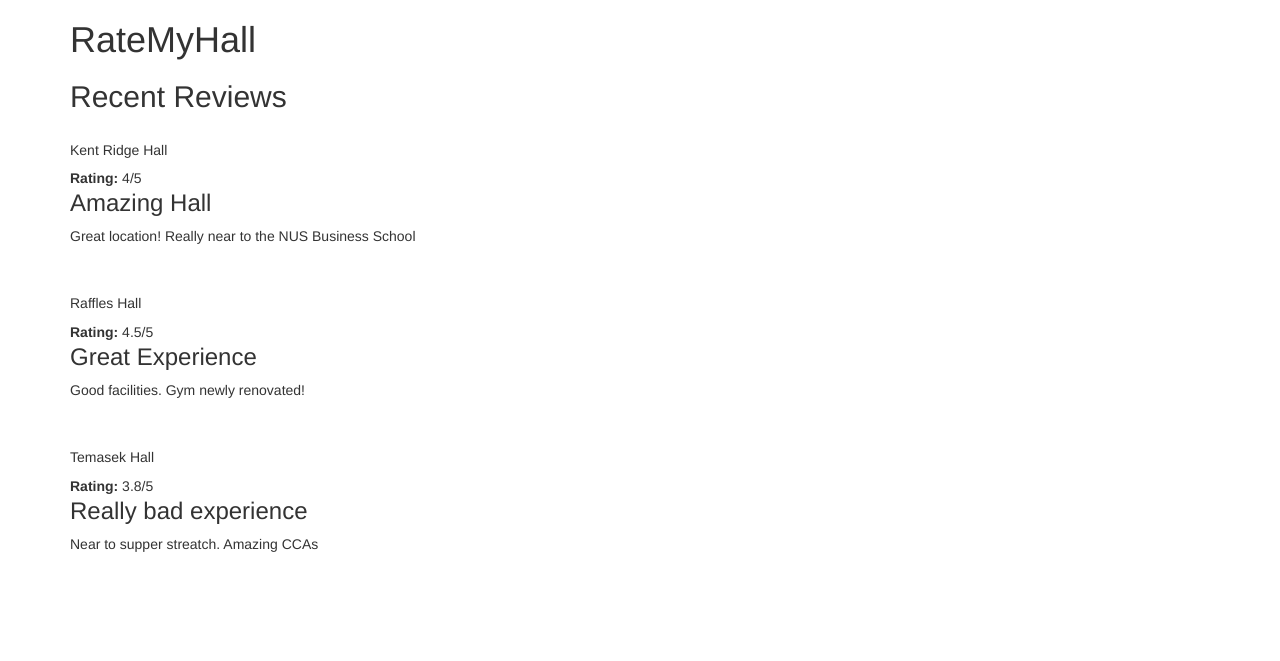
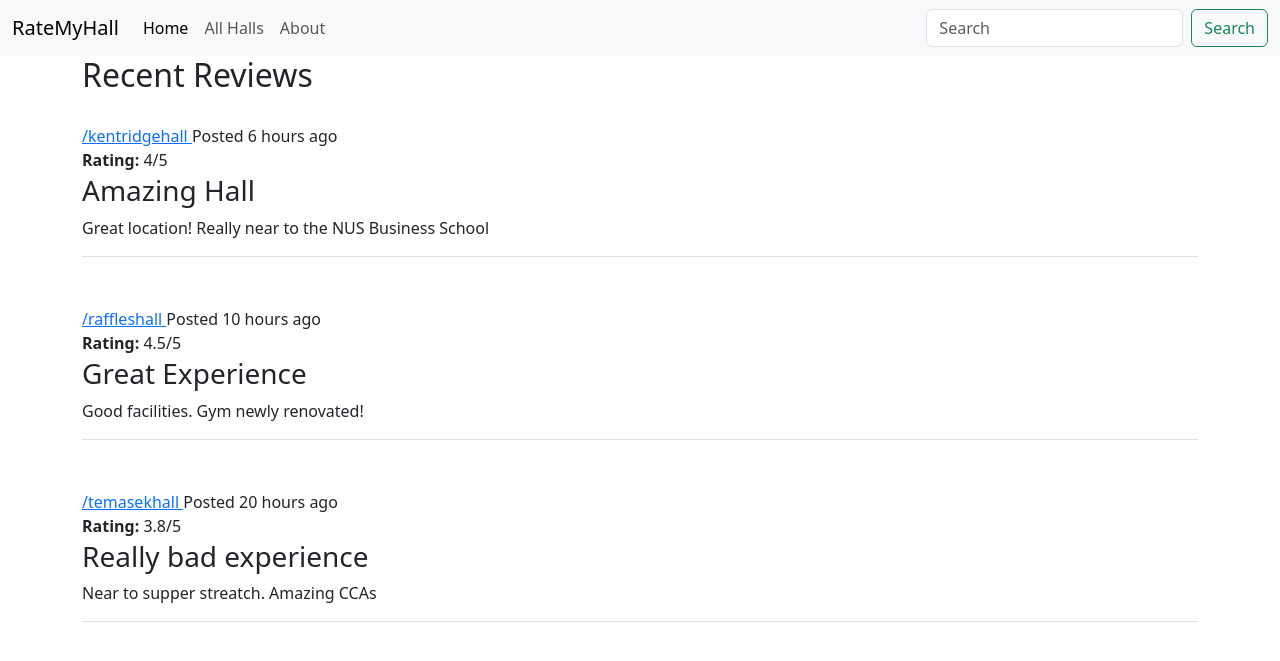
Before and after one commit to bobby-cmyk/rate-my-halls, a Flask app: page / in a window 1280 px wide. Shown: the top 661 px of the page. Run offline with Flask 3, Linux system fonts and the light colour scheme.

Commit message:
added nav bar

```diff
--- a/app.py
+++ b/app.py
@@ -4,19 +4,22 @@
 
 REVIEWS = [{
   'id': 1,
-  'hall': "Kent Ridge Hall",
+  'timestamp': "6",
+  'hall': "kentridgehall",
   'rating': '4/5',
   'title': "Amazing Hall",
   "content": "Great location! Really near to the NUS Business School"
 }, {
   'id': 2,
-  'hall': "Raffles Hall",
+  'timestamp': "10",
+  'hall': "raffleshall",
   'rating': '4.5/5',
   'title': "Great Experience",
   "content": "Good facilities. Gym newly renovated!"
 }, {
   'id': 3,
-  'hall': "Temasek Hall",
+  'timestamp': "20",
+  'hall': "temasekhall",
   'rating': '3.8/5',
   'title': "Really bad experience",
   "content": "Near to supper streatch. Amazing CCAs"
--- a/templates/home.html
+++ b/templates/home.html
@@ -2,19 +2,33 @@
 <html>
   <head>
     <title>Rate My Hall</title>
-    <meta name="viewport" content="width=device-width, initial-scale=1">
-    <link rel="stylesheet" href="https://cdn.jsdelivr.net/npm/bootstrap@3.4.1/dist/css/bootstrap.min.css" integrity="sha384-HSMxcRTRxnN+Bdg0JdbxYKrThecOKuH5zCYotlSAcp1+c8xmyTe9GYg1l9a69psu" crossorigin="anonymous">
+    <meta charset="utf-8">
+    <meta name="viewport" content="width=device-width, initial-scale=1, shrink-to-fit=no">
+
+    <link href="https://cdn.jsdelivr.net/npm/bootstrap@5.3.0-alpha3/dist/css/bootstrap.min.css"
+      rel="stylesheet"
+      integrity="sha384-KK94CHFLLe+nY2dmCWGMq91rCGa5gtU4mk92HdvYe+M/SXH301p5ILy+dN9+nJOZ"
+      crossorigin="anonymous">
 
   </head>
+
   <body>
+    {% include 'nav.html' %}
+
     <div class='container'>
-      <h1>RateMyHall</h1>
       <h2 style='margin-bottom:30px'>Recent Reviews</h2>
-      <div class='border-bottom'>
+      <div>
         {% for review in reviews %}
           {% include 'reviewsitems.html' %}
         {% endfor %}
       </div>
     </div>
+
+    <script src="https://cdn.jsdelivr.net/npm/bootstrap@5.3.0-alpha3/dist/js/bootstrap.bundle.min.js" integrity="sha384-ENjdO4Dr2bkBIFxQpeoTz1HIcje39Wm4jDKdf19U8gI4ddQ3GYNS7NTKfAdVQSZe" crossorigin="anonymous">
+    </script>
+
+    <script src="https://cdn.jsdelivr.net/npm/@popperjs/core@2.11.7/dist/umd/popper.min.js" integrity="sha384-zYPOMqeu1DAVkHiLqWBUTcbYfZ8osu1Nd6Z89ify25QV9guujx43ITvfi12/QExE" crossorigin="anonymous">
+    </script>
+
   </body>
 </html>
--- /dev/null
+++ b/templates/nav.html
@@ -0,0 +1,26 @@
+<nav class="navbar navbar-expand-lg bg-body-tertiary">
+  <div class="container-fluid">
+    <a class="navbar-brand" href="#">RateMyHall</a>
+    <button class="navbar-toggler" type="button" data-bs-toggle="collapse" data-bs-target="#navbarSupportedContent" aria-controls="navbarSupportedContent" aria-expanded="false" aria-label="Toggle navigation">
+      <span class="navbar-toggler-icon"></span>
+    </button>
+    <div class="collapse navbar-collapse" id="navbarSupportedContent">
+      <ul class="navbar-nav me-auto mb-2 mb-lg-0">
+        <li class="nav-item">
+          <a class="nav-link active" aria-current="page" href="#">Home</a>
+        </li>
+        <li class="nav-item">
+          <a class="nav-link" href="#">All Halls</a>
+        </li>
+        <li class="nav-item">
+          <a class="nav-link" href="#">About</a>
+        </li>
+
+      </ul>
+      <form class="d-flex" role="search">
+        <input class="form-control me-2" type="search" placeholder="Search" aria-label="Search">
+        <button class="btn btn-outline-success" type="submit">Search</button>
+      </form>
+    </div>
+  </div>
+</nav>
--- a/templates/reviewsitems.html
+++ b/templates/reviewsitems.html
@@ -1,7 +1,11 @@
-<div class="border" style="margin-bottom:50px;">
-  <h5>
-    {{review['hall']}}
-  </h5>
+<div class="border-bottom" style="margin-bottom:50px;">
+  <a href='#'>
+    /{{review['hall']}}
+  </a>
+
+  <span>
+    Posted {{review['timestamp']}} hours ago
+  </span>
 
   <div>
     <b>Rating:</b> {{review['rating']}}
```
